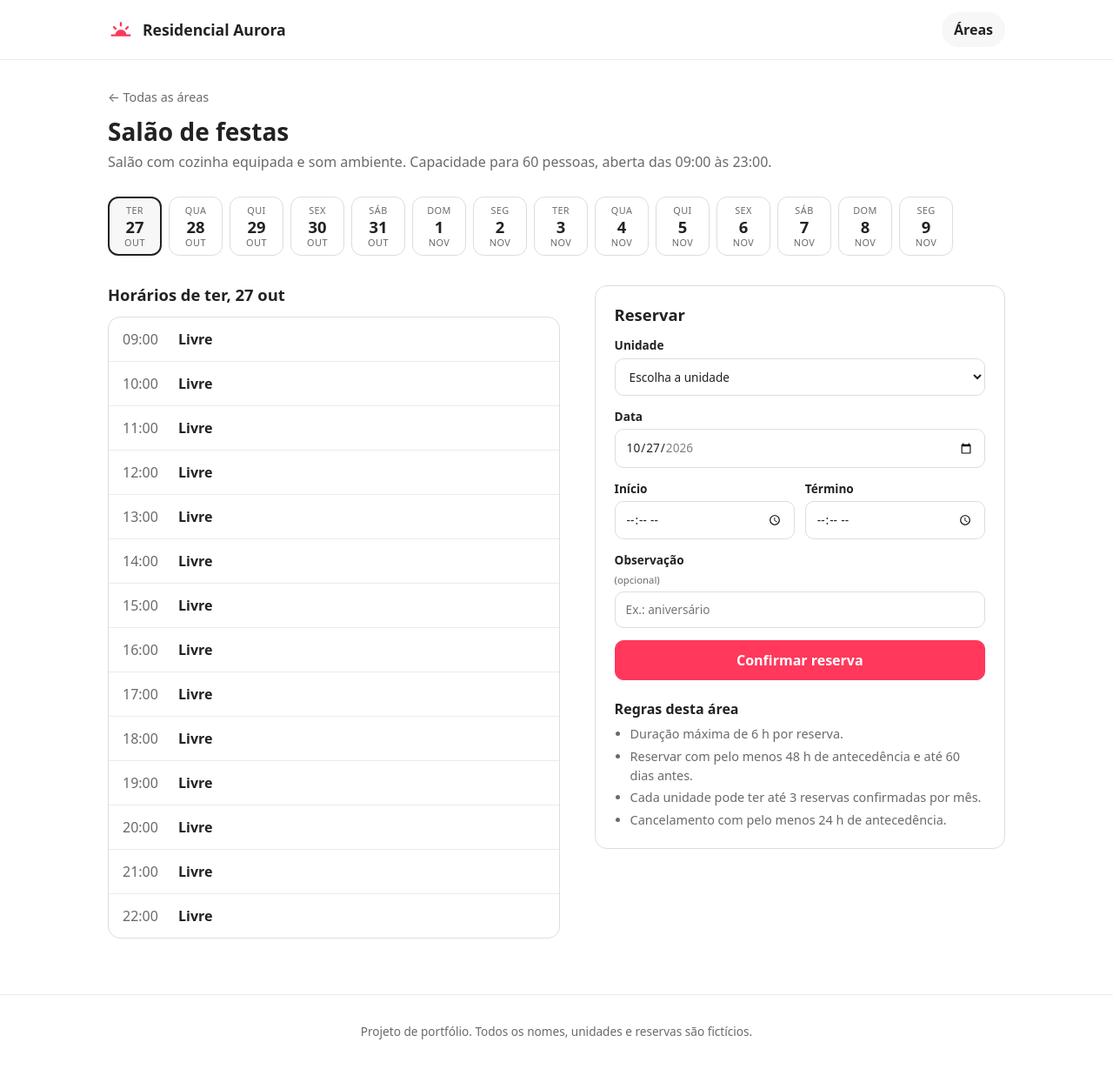
After one commit to BrunoDS13/project-condominio, a Flask app: page /areas/1 in a window 1280 px wide. The commit adds this page. Shown: the whole page at 87% size. Run offline with Flask 3, Linux system fonts and the light colour scheme; data comes from the database, SQL or seed files in the repository.

Commit message:
Cria página da área com linha do tempo e reserva por formulário

```diff
--- a/app.py
+++ b/app.py
@@ -52,6 +52,90 @@ def criar_app(caminho_banco=db.CAMINHO_PADRAO, agora=datetime.now):
             )
         return render_template("index.html", cartoes=cartoes, proximas=futuras[:6], hoje=hoje_iso())
 
+    def seletor_de_datas(selecionada):
+        """Os próximos dias, para o usuário trocar de data com um clique."""
+        primeiro = agora().replace(hour=0, minute=0, second=0, microsecond=0)
+        dias = []
+        for i in range(DIAS_NO_SELETOR):
+            dia = primeiro + timedelta(days=i)
+            iso = dia.strftime("%Y-%m-%d")
+            dias.append(
+                {
+                    "iso": iso,
+                    "semana": DIAS_DA_SEMANA[dia.weekday()],
+                    "numero": dia.day,
+                    "mes": MESES[dia.month - 1],
+                    "selecionada": iso == selecionada,
+                }
+            )
+        return dias
+
+    def data_do_pedido():
+        """Data pedida na URL; se vier vazia ou inválida, usa hoje."""
+        data = request.args.get("data", "")
+        return data if not regras.validar_formato(data, "00:00", "00:00") else hoje_iso()
+
+    @app.route("/areas/<int:area_id>")
+    def area(area_id):
+        con = conexao()
+        area = db.buscar_area(con, area_id)
+        if area is None:
+            con.close()
+            abort(404)
+        data = data_do_pedido()
+        reservas_do_dia = db.listar_reservas(con, area_id=area_id, status=db.STATUS_CONFIRMADA, data=data)
+        unidades = db.listar_unidades(con)
+        con.close()
+
+        inicio = request.args.get("inicio", "")
+        fim = request.args.get("fim", "")
+        if inicio and not fim and not regras.validar_formato(data, inicio, "00:00"):
+            fim = regras.para_hhmm(min(regras.para_minutos(inicio) + 60, regras.para_minutos(area["fecha"])))
+
+        limite = agora() + timedelta(days=regras.DIAS_MAX_ANTECEDENCIA)
+        return render_template(
+            "area.html",
+            area=area,
+            data=data,
+            datas=seletor_de_datas(data),
+            faixas=regras.linha_do_tempo(area, reservas_do_dia),
+            unidades=unidades,
+            inicio=inicio,
+            fim=fim,
+            unidade_escolhida=request.args.get("unidade", type=int),
+            observacao=request.args.get("observacao", ""),
+            hoje=hoje_iso(),
+            limite=limite.strftime("%Y-%m-%d"),
+            max_reservas_mes=regras.LIMITE_RESERVAS_MES_POR_UNIDADE,
+            max_dias=regras.DIAS_MAX_ANTECEDENCIA,
+            horas_cancelamento=regras.HORAS_MIN_CANCELAMENTO,
+        )
+
+    @app.route("/reservar", methods=["POST"])
+    def reservar():
+        form = request.form
+        area_id = form.get("area_id", type=int)
+        unidade_id = form.get("unidade_id", type=int)
+        data, inicio, fim = form.get("data", ""), form.get("inicio", ""), form.get("fim", "")
+        observacao = form.get("observacao", "")
+
+        if area_id is None:
+            abort(400)
+
+        con = conexao()
+        reserva_id, erros = servicos.reservar(con, area_id, unidade_id, data, inicio, fim, agora(), observacao)
+        con.close()
+
+        if erros:
+            for erro in erros:
+                flash(erro, "erro")
+            # volta para a mesma tela com o formulário preenchido, para a pessoa só corrigir o que faltou
+            return redirect(
+                url_for("area", area_id=area_id, data=data, inicio=inicio, fim=fim, unidade=unidade_id, observacao=observacao)
+            )
+        flash(f"Reserva confirmada para {formatar_data(data)}, das {inicio} às {fim}.", "ok")
+        return redirect(url_for("area", area_id=area_id, data=data))
+
     return app
 
 
--- a/static/style.css
+++ b/static/style.css
@@ -57,3 +57,47 @@ a { color: inherit; }
   .conteudo { padding: 24px 16px 48px; }
   .topo-interno { padding: 12px 16px; }
 }
+
+.botao { display: inline-block; text-align: center; text-decoration: none; padding: 10px 18px; border-radius: 10px; border: 1px solid var(--tinta); color: var(--tinta); font: inherit; font-weight: 600; background: var(--fundo); cursor: pointer; }
+.botao:hover { background: var(--superficie); }
+.botao.principal { background: var(--destaque); border-color: var(--destaque); color: #fff; }
+.botao.principal:hover { background: var(--destaque-escuro); border-color: var(--destaque-escuro); }
+
+.migalha { margin: 0 0 12px; font-size: .9rem; }
+.migalha a { color: var(--suave); text-decoration: none; }
+.migalha a:hover { color: var(--tinta); text-decoration: underline; }
+
+.seletor-datas { display: flex; gap: 8px; overflow-x: auto; padding-bottom: 6px; margin-bottom: 28px; }
+.seletor-datas a { flex: 0 0 auto; width: 62px; padding: 8px 0; text-align: center; text-decoration: none; border: 1px solid var(--linha); border-radius: 12px; display: flex; flex-direction: column; line-height: 1.25; }
+.seletor-datas small { color: var(--suave); text-transform: uppercase; font-size: .68rem; letter-spacing: .04em; }
+.seletor-datas strong { color: var(--tinta); font-size: 1.15rem; }
+.seletor-datas a:hover { border-color: var(--tinta); }
+.seletor-datas a[aria-current="date"] { border: 2px solid var(--tinta); background: var(--superficie); padding: 7px 0; }
+
+.duas-colunas { display: grid; grid-template-columns: minmax(0, 1.1fr) minmax(0, 1fr); gap: 40px; align-items: start; }
+.duas-colunas h2 { margin-bottom: 14px; }
+
+.faixas { list-style: none; margin: 0; padding: 0; border: 1px solid var(--linha); border-radius: 14px; overflow: hidden; }
+.faixa { display: grid; grid-template-columns: 64px 1fr; align-items: center; padding: 11px 16px; border-bottom: 1px solid var(--linha-clara); }
+.faixa:last-child { border-bottom: 0; }
+.faixa-hora { color: var(--suave); font-variant-numeric: tabular-nums; }
+.faixa.livre .faixa-estado { color: var(--tinta); font-weight: 600; text-decoration: none; padding: 2px 0; }
+.faixa.livre:hover { background: var(--superficie); }
+.faixa.livre .faixa-estado:hover { color: var(--destaque); }
+.faixa.ocupada { background: var(--superficie); }
+.faixa.ocupada .faixa-estado { color: var(--suave); }
+
+.painel-reserva { border: 1px solid var(--linha); border-radius: 14px; padding: 22px; position: sticky; top: 84px; }
+.painel-reserva h3 { margin: 24px 0 8px; font-size: 1rem; }
+.formulario { display: grid; gap: 14px; }
+.formulario label { display: grid; gap: 4px; font-size: .85rem; font-weight: 600; color: var(--tinta); }
+.formulario small { font-weight: 400; color: var(--suave); }
+.formulario input, .formulario select { font: inherit; font-weight: 400; color: var(--tinta); padding: 10px 12px; border: 1px solid var(--linha); border-radius: 10px; background: var(--fundo); min-width: 0; }
+.formulario input:focus, .formulario select:focus { outline: 2px solid var(--tinta); outline-offset: 0; border-color: var(--tinta); }
+.par { display: grid; grid-template-columns: 1fr 1fr; gap: 12px; }
+.regras { margin: 0; padding-left: 18px; color: var(--suave); font-size: .9rem; display: grid; gap: 4px; }
+
+@media (max-width: 860px) {
+  .duas-colunas { grid-template-columns: 1fr; gap: 28px; }
+  .painel-reserva { position: static; }
+}
--- /dev/null
+++ b/templates/area.html
@@ -0,0 +1,74 @@
+{% extends "base.html" %}
+
+{% block titulo %}{{ area['nome'] }} | Residencial Aurora{% endblock %}
+
+{% block conteudo %}
+  <p class="migalha"><a href="{{ url_for('index') }}">← Todas as áreas</a></p>
+  <h1>{{ area['nome'] }}</h1>
+  <p class="subtitulo">{{ area['descricao'] }} Capacidade para {{ area['capacidade'] }} pessoas, aberta das {{ area['abre'] }} às {{ area['fecha'] }}.</p>
+
+  <nav class="seletor-datas" aria-label="Escolher a data">
+    {% for d in datas %}
+      <a href="{{ url_for('area', area_id=area['id'], data=d.iso) }}" {% if d.selecionada %}aria-current="date"{% endif %}>
+        <small>{{ d.semana }}</small><strong>{{ d.numero }}</strong><small>{{ d.mes }}</small>
+      </a>
+    {% endfor %}
+  </nav>
+
+  <div class="duas-colunas">
+    <section aria-labelledby="titulo-horarios">
+      <h2 id="titulo-horarios">Horários de {{ data|data_curta }}</h2>
+      <ul class="faixas">
+        {% for f in faixas %}
+          <li class="faixa {{ 'ocupada' if f.reserva else 'livre' }}">
+            <span class="faixa-hora">{{ f.inicio }}</span>
+            {% if f.reserva %}
+              <span class="faixa-estado">Reservado · Bloco {{ f.reserva['bloco'] }}, apto {{ f.reserva['numero'] }}</span>
+            {% else %}
+              <a class="faixa-estado" href="{{ url_for('area', area_id=area['id'], data=data, inicio=f.inicio, fim=f.fim) }}">Livre</a>
+            {% endif %}
+          </li>
+        {% endfor %}
+      </ul>
+    </section>
+
+    <section class="painel-reserva" aria-labelledby="titulo-reserva">
+      <h2 id="titulo-reserva">Reservar</h2>
+      <form method="post" action="{{ url_for('reservar') }}" class="formulario">
+        <input type="hidden" name="area_id" value="{{ area['id'] }}">
+
+        <label>Unidade
+          <select name="unidade_id" required>
+            <option value="" disabled {{ 'selected' if not unidade_escolhida }}>Escolha a unidade</option>
+            {% for u in unidades %}
+              <option value="{{ u['id'] }}" {{ 'selected' if u['id'] == unidade_escolhida }}>Bloco {{ u['bloco'] }}, apto {{ u['numero'] }} · {{ u['morador'] }}</option>
+            {% endfor %}
+          </select>
+        </label>
+
+        <label>Data
+          <input type="date" name="data" value="{{ data }}" min="{{ hoje }}" max="{{ limite }}" required>
+        </label>
+
+        <div class="par">
+          <label>Início <input type="time" name="inicio" value="{{ inicio }}" required></label>
+          <label>Término <input type="time" name="fim" value="{{ fim }}" required></label>
+        </div>
+
+        <label>Observação <small>(opcional)</small>
+          <input type="text" name="observacao" value="{{ observacao }}" maxlength="120" placeholder="Ex.: aniversário">
+        </label>
+
+        <button type="submit" class="botao principal">Confirmar reserva</button>
+      </form>
+
+      <h3>Regras desta área</h3>
+      <ul class="regras">
+        <li>Duração máxima de {{ area['duracao_max_horas'] }} h por reserva.</li>
+        <li>Reservar com pelo menos {{ area['antecedencia_min_horas'] }} h de antecedência e até {{ max_dias }} dias antes.</li>
+        <li>Cada unidade pode ter até {{ max_reservas_mes }} reservas confirmadas por mês.</li>
+        <li>Cancelamento com pelo menos {{ horas_cancelamento }} h de antecedência.</li>
+      </ul>
+    </section>
+  </div>
+{% endblock %}
--- a/templates/index.html
+++ b/templates/index.html
@@ -7,7 +7,7 @@
   <div class="grade-areas">
     {% for c in cartoes %}
       <article class="cartao-area">
-        <h2><a href="{{ url_for('index') }}">{{ c.area['nome'] }}</a></h2>
+        <h2><a href="{{ url_for('area', area_id=c.area['id']) }}">{{ c.area['nome'] }}</a></h2>
         <p class="descricao">{{ c.area['descricao'] }}</p>
 
         <div class="barra-dia" role="img" aria-label="Ocupação de hoje: {{ c.area['abre'] }} às {{ c.area['fecha'] }}">
@@ -23,6 +23,8 @@
           <div><dt>Antecedência mínima</dt><dd>{{ c.area['antecedencia_min_horas'] }} h</dd></div>
         </dl>
 
+        <a class="botao" href="{{ url_for('area', area_id=c.area['id']) }}">Ver horários e reservar</a>
+
         <p class="proxima">
           {% if c.proxima %}Próxima reserva: {{ c.proxima['data']|data_curta }}, {{ c.proxima['inicio'] }}
           {% else %}Sem reservas marcadas{% endif %}
```
Also changed, not shown: tests/test_app.py (+84 -0 lines).
